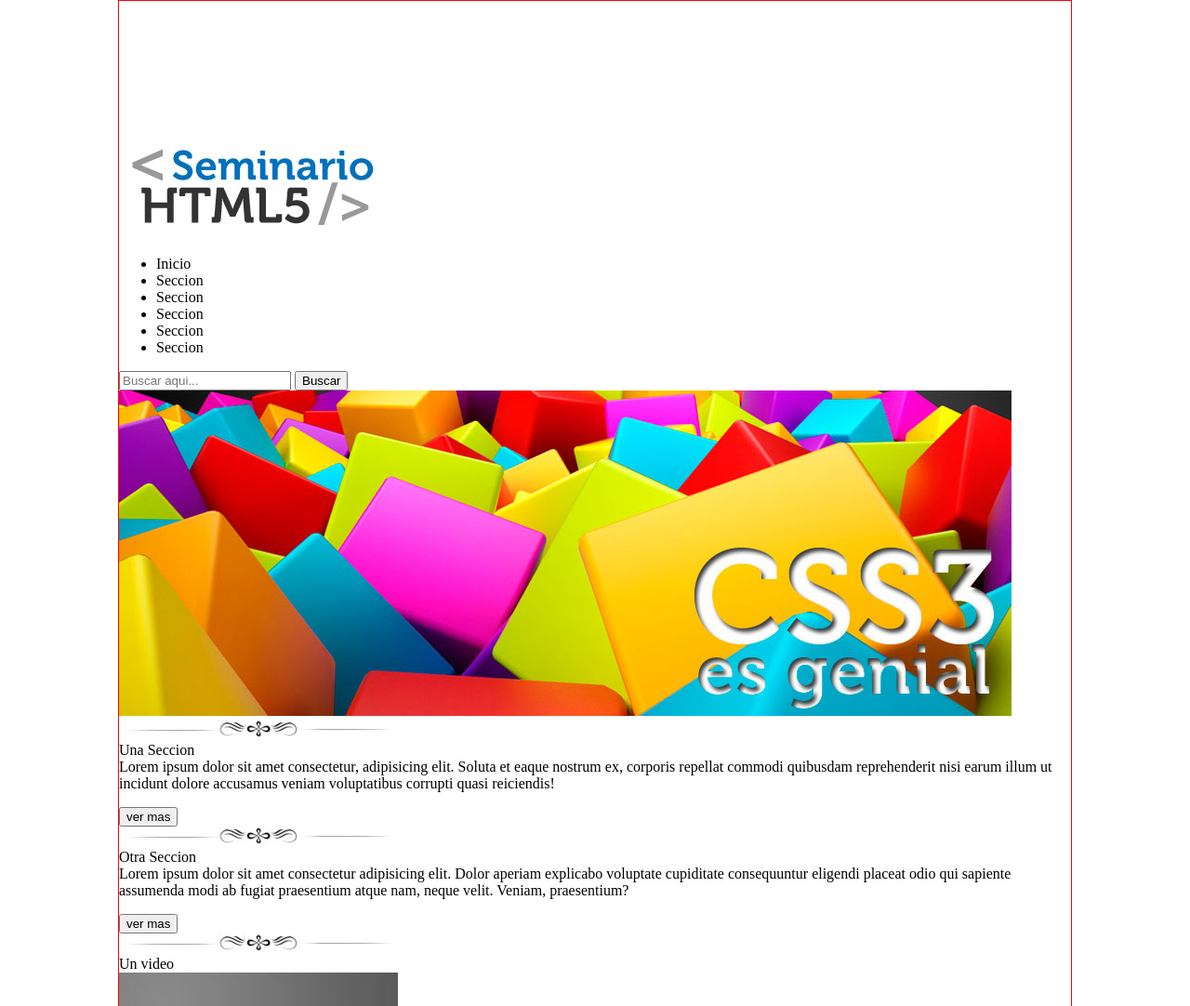
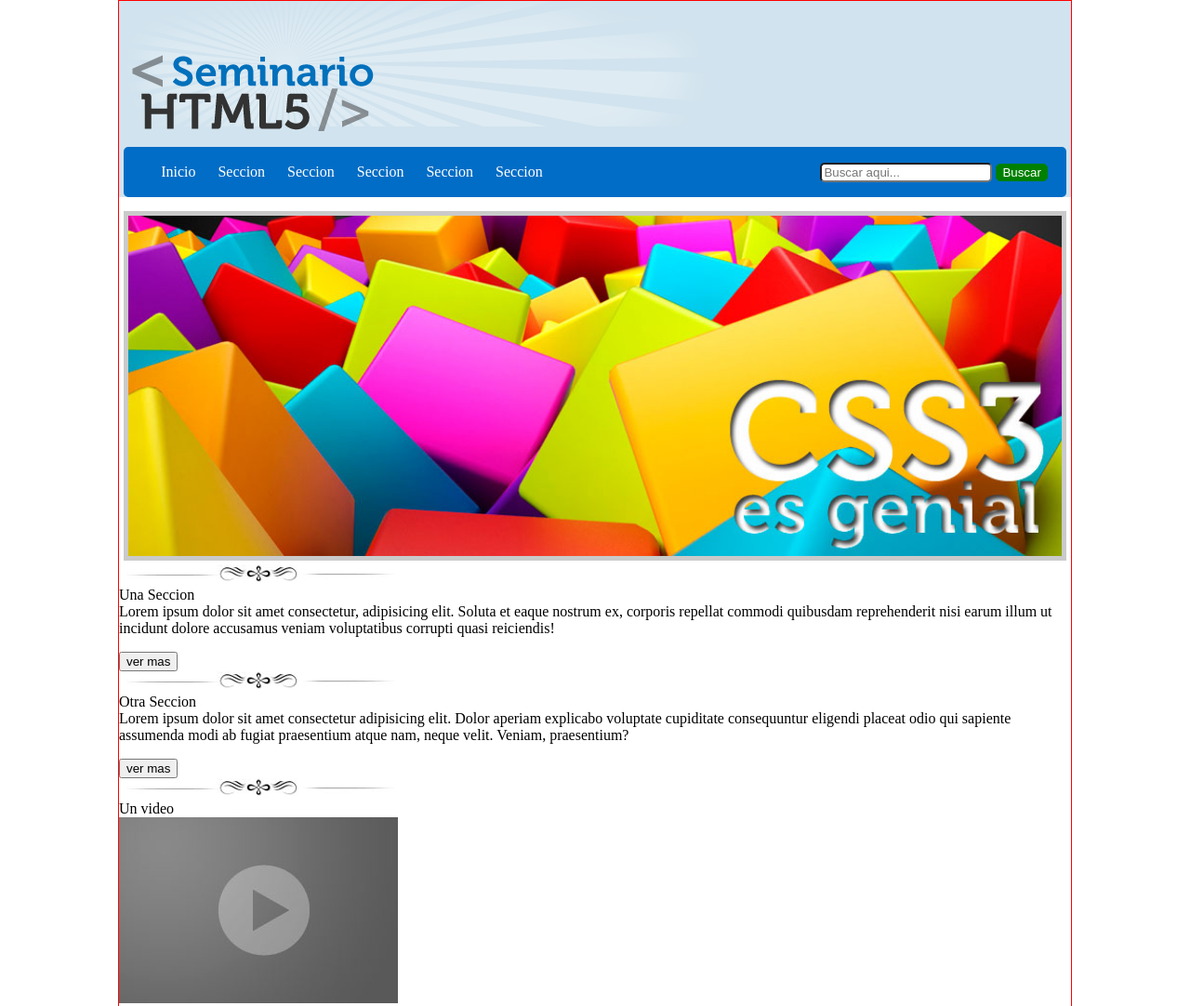
Before and after one commit to EdgarAstorga/PW10112233, a plain HTML site: page practica01css/index.html in a window 1280 px wide. Shown: the top 1082 px of the page at 93% size. Drawn offline with Linux system fonts and the light colour scheme.

Commit message:
Practica01 mitad CSS

```diff
--- a/practica01css/CSS/estilos.css
+++ b/practica01css/CSS/estilos.css
@@ -4,3 +4,48 @@ body{
     margin: 0px auto;
     max-width: 1024px;
 }
+header {
+   background: #d1e3ee;
+ }
+ header nav{
+    background: #026dc6;
+    border-radius: 5px;
+    padding: 2px 0px;
+    margin: 0px auto;
+    width: 99%;
+}
+header nav form {
+    float: right;
+    margin-right: 20px;
+    margin-top: -35px;
+}
+header nav form input{
+    border-radius: 5px;
+}
+
+
+header nav form input[type="submit"]{
+   background: green;
+   border: 1px solid green;
+   color: white;
+}
+
+header nav ul li {
+   /* border: 1px solid red;*/
+   color: white;
+   display: inline-block;
+   margin-right: 20px;
+}
+ #logo{
+    margin-top: -150px;
+}
+#seccion01{
+    margin-top: 15px;
+}
+#seccion01 article{
+text-align: center;
+}
+#seccion01 article img{
+    border: 5px solid rgba(150,150,150,0.5);
+    width: 98%;
+}
```
